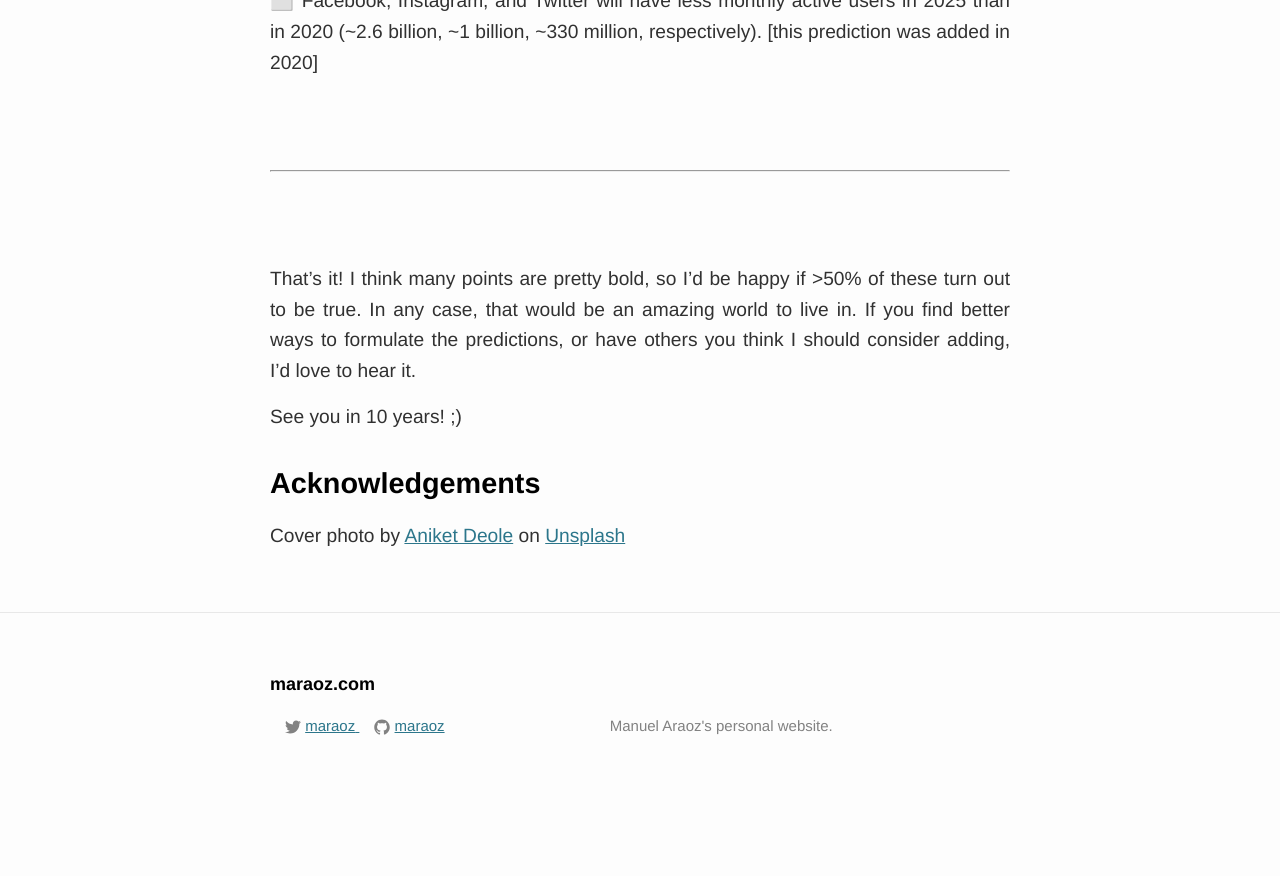
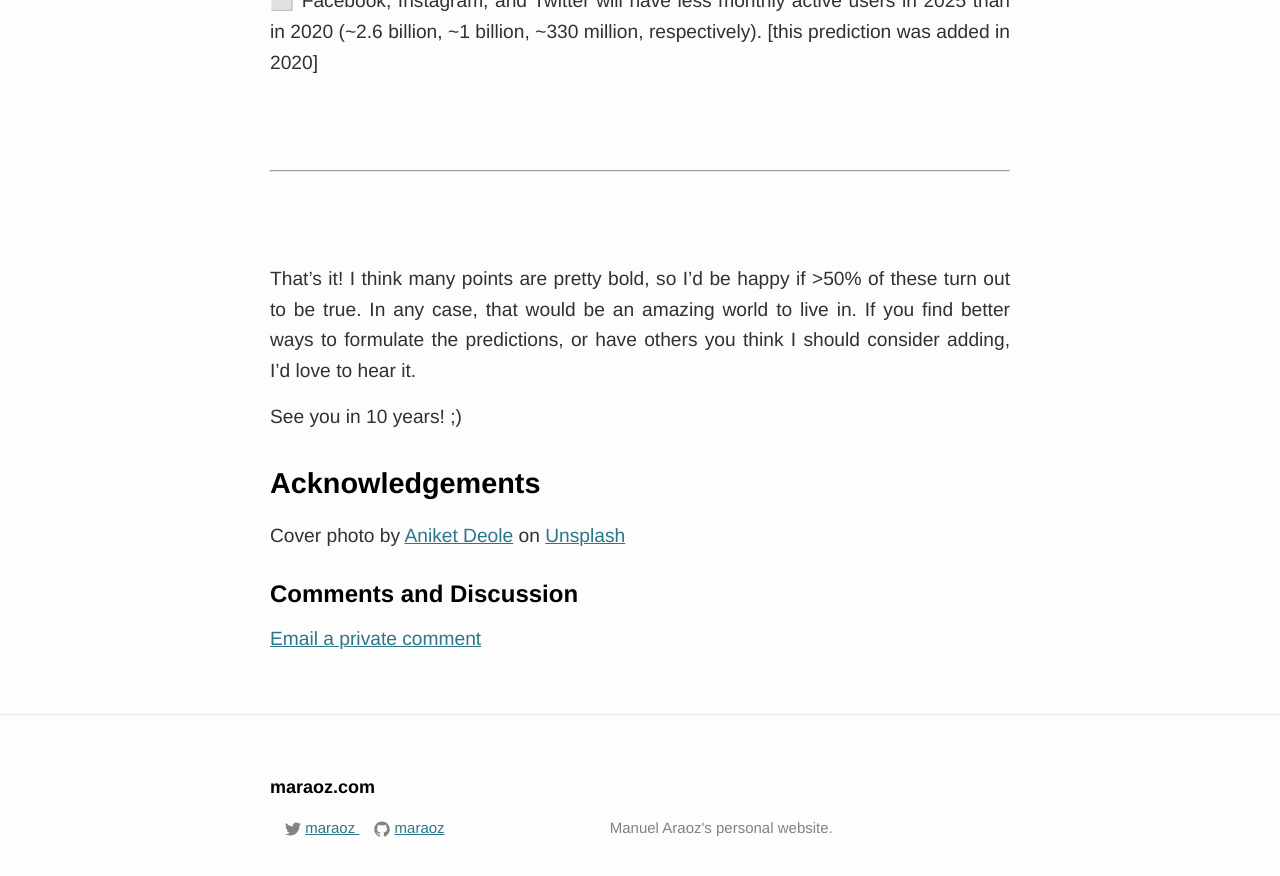
Before and after one commit to tobyornottobe/maraoz.github.io, a Jekyll site: the page built from _posts/2016-03-20-2026.md, in a window 1280 px wide and 900 px high, scrolled down 3696 px. Shown: the top 876 px of the window. Built offline with Jekyll 4.4.1, drawn with Linux system fonts in a browser that asks for light colours; before the commit the page ends 4494 px from its top, so only the background shows below that.

Commit message:
Update 2016-03-20-2026.md

```diff
--- a/_posts/2016-03-20-2026.md
+++ b/_posts/2016-03-20-2026.md
@@ -87,6 +87,9 @@ See you in 10 years! ;)
 # Acknowledgements
 Cover photo by <a href="https://unsplash.com/@anik3t?utm_source=unsplash&utm_medium=referral&utm_content=creditCopyText">Aniket Deole</a> on <a href="https://unsplash.com/?utm_source=unsplash&utm_medium=referral&utm_content=creditCopyText">Unsplash</a>
 
+### Comments and Discussion
+[Email a private comment](mailto:2026@maraoz.com)
+
 
 [tibi]: https://twitter.com/eordano
 [ryan]: https://twitter.com/ryanxcharles
```
